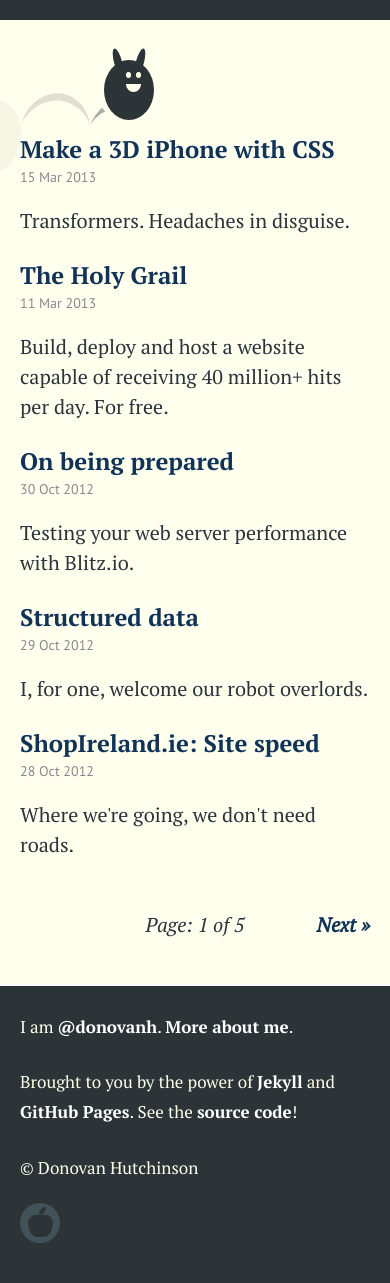
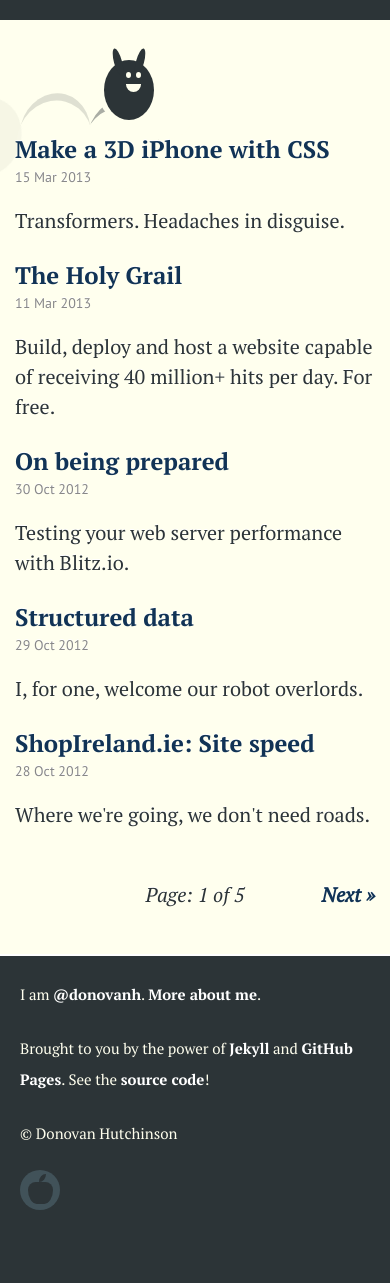
Before and after one commit to donovanh/donovanh.github.com, a Jekyll site: the page built from index.html, in a window 390 px wide. Built offline with Jekyll 4.4.1, drawn with Linux system fonts in a browser that asks for light colours; nearby versions of some CDN libraries; the list of posts is cut into pages by our own code; after the commit the page ends 1250 px from its top, so only the background shows below that.

Commit message:
Adjusting leading on mobile

```diff
--- a/stylesheets/screen.css
+++ b/stylesheets/screen.css
@@ -1994,3 +1994,14 @@ pre > .editable-styles {
     top: 30px;
   }
 }
+@media only screen and (max-width: 400px) {
+  section.content {
+    padding: 0 15px;
+  }
+
+  p {
+    font-size: 0.75em;
+    line-height: 2em;
+    line-height: 2.1em;
+  }
+}
```
Also changed, not shown: stylesheets/sass/_mediaqueries.sass (+7 -0 lines).
